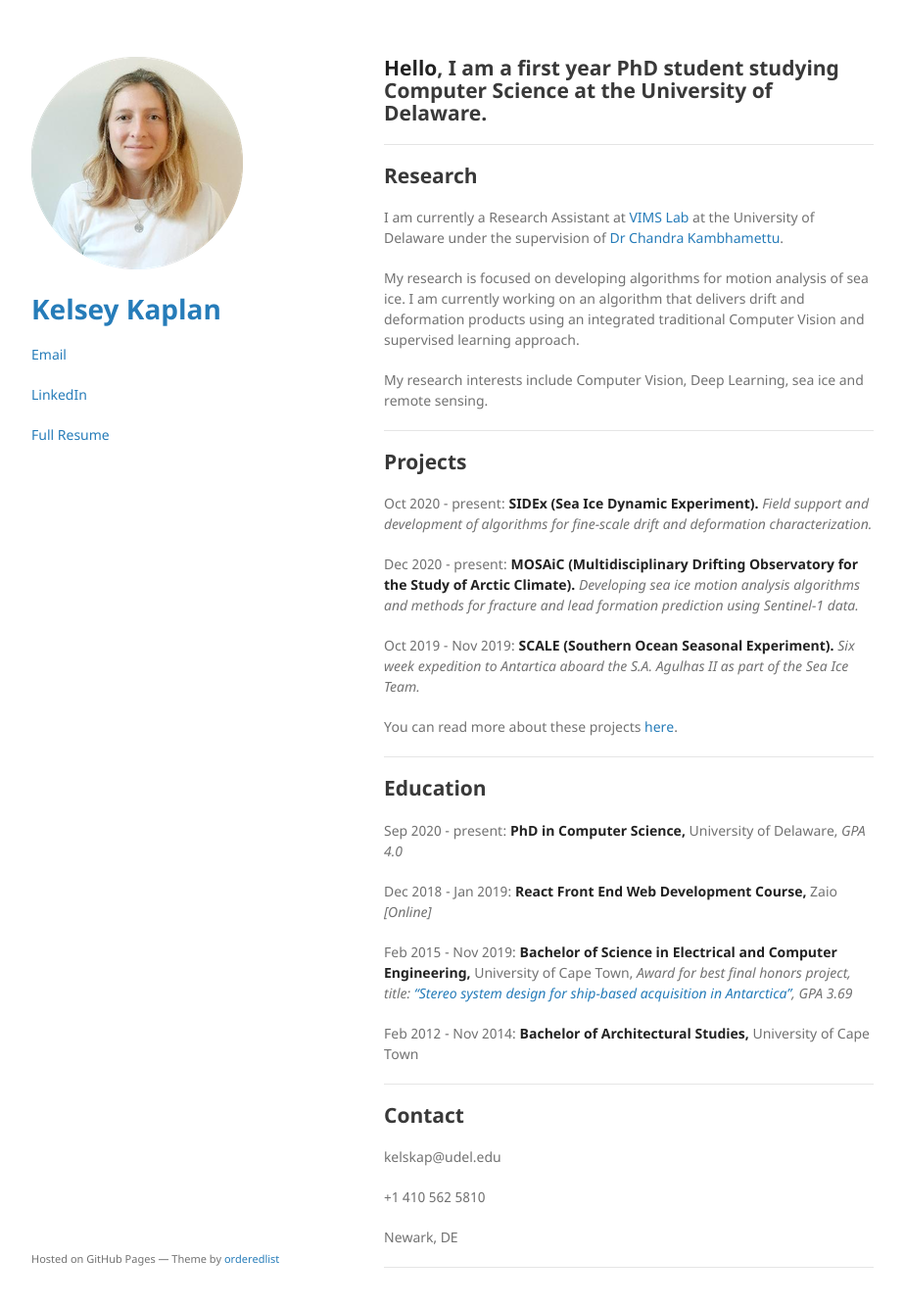
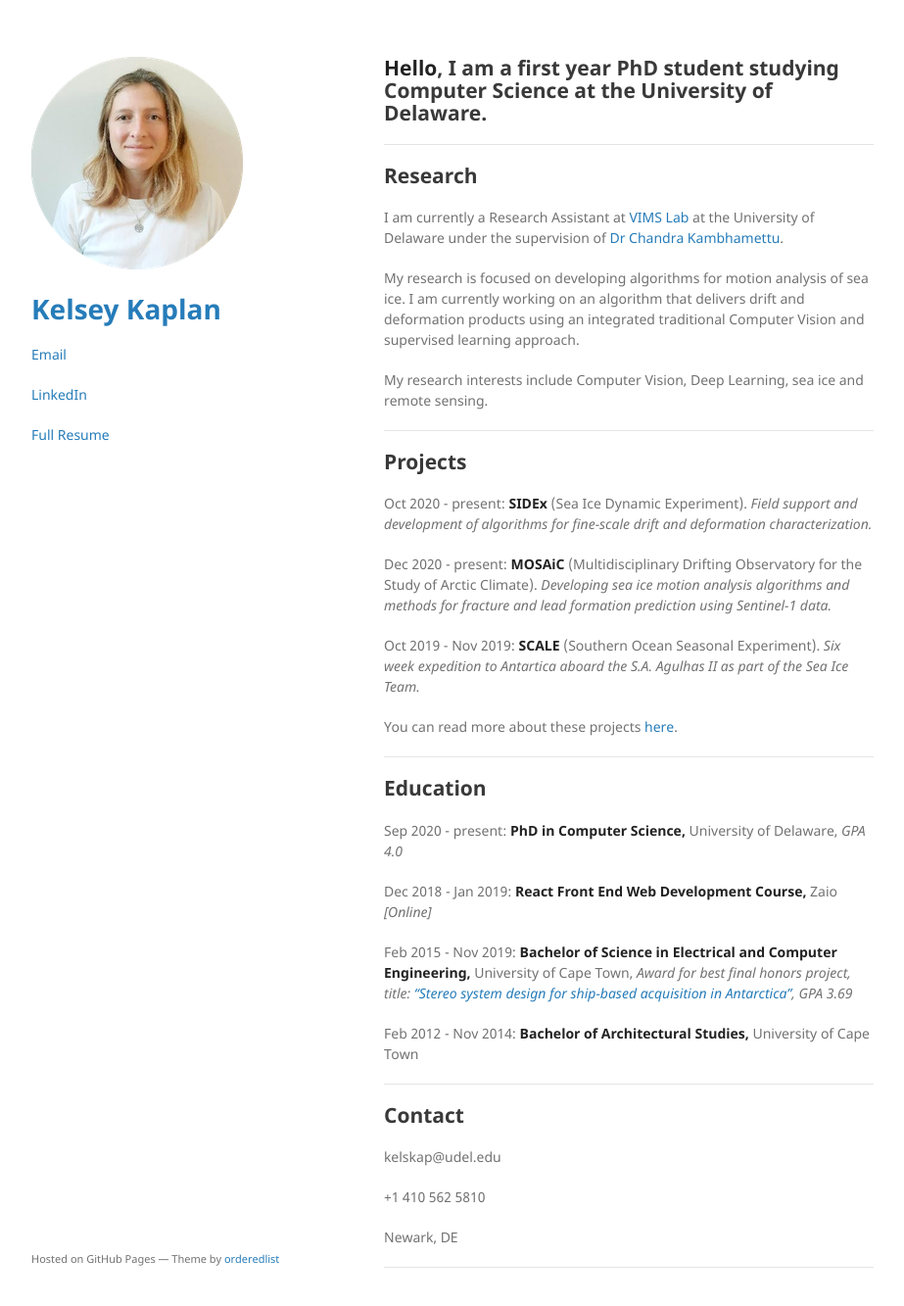
Before and after one commit to kelseykap/kelseykap.github.io, a Jekyll site: the page built from index.md, in a window 1280 px wide and 1364 px high. Shown: the top 1333 px of the window at 98% size, without its empty margins (178-1101 px from the left). Built offline with Jekyll 4.4.1, drawn with Linux system fonts in a browser that asks for light colours; our own code applies the rules of GitHub Pages for plain Markdown files.

Commit message:
Update index.md

```diff
--- a/index.md
+++ b/index.md
@@ -19,15 +19,15 @@
 ## Projects
 
 Oct 2020 - present:
-**SIDEx (Sea Ice Dynamic Experiment).** _Field support and development of algorithms for fine-scale drift and deformation characterization._
+**SIDEx** (Sea Ice Dynamic Experiment). _Field support and development of algorithms for fine-scale drift and deformation characterization._
 
 
 Dec 2020 - present:
-**MOSAiC (Multidisciplinary Drifting Observatory for the Study of Arctic Climate).** _Developing sea ice motion analysis algorithms and methods for fracture and lead formation prediction using Sentinel-1 data._
+**MOSAiC** (Multidisciplinary Drifting Observatory for the Study of Arctic Climate). _Developing sea ice motion analysis algorithms and methods for fracture and lead formation prediction using Sentinel-1 data._
 
 
 Oct 2019 - Nov 2019:
-**SCALE (Southern Ocean Seasonal Experiment).** _Six week expedition to Antartica aboard the S.A. Agulhas II as part of the Sea Ice Team._
+**SCALE** (Southern Ocean Seasonal Experiment). _Six week expedition to Antartica aboard the S.A. Agulhas II as part of the Sea Ice Team._
 
 You can read more about these projects [here](./project-page.html).
 
```
